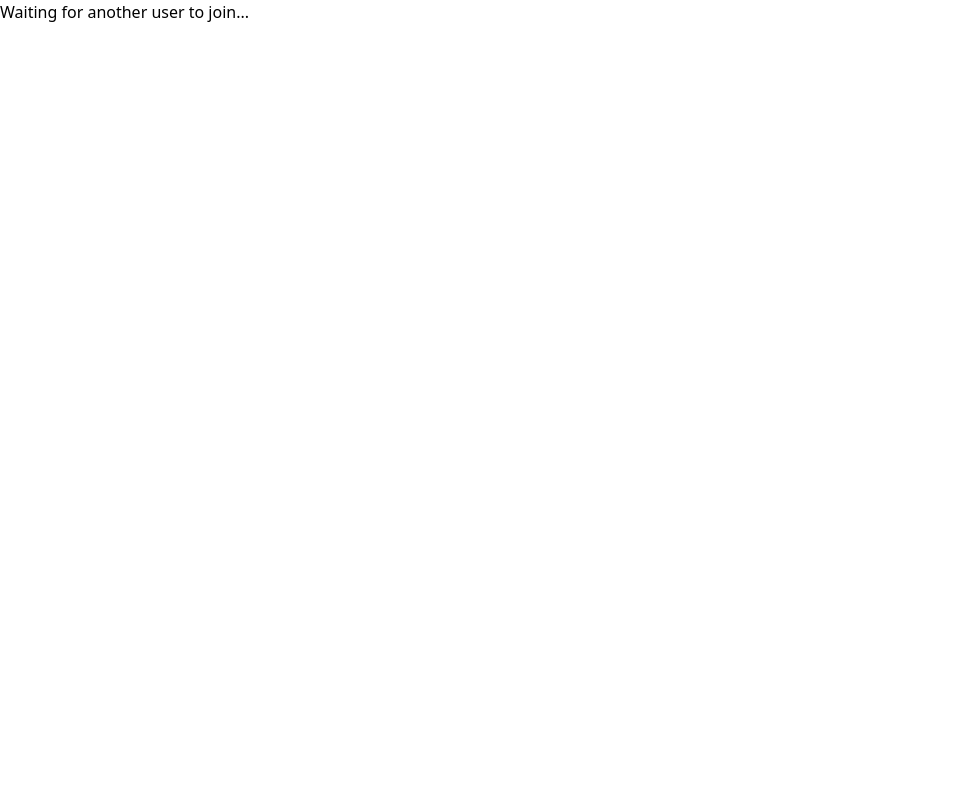
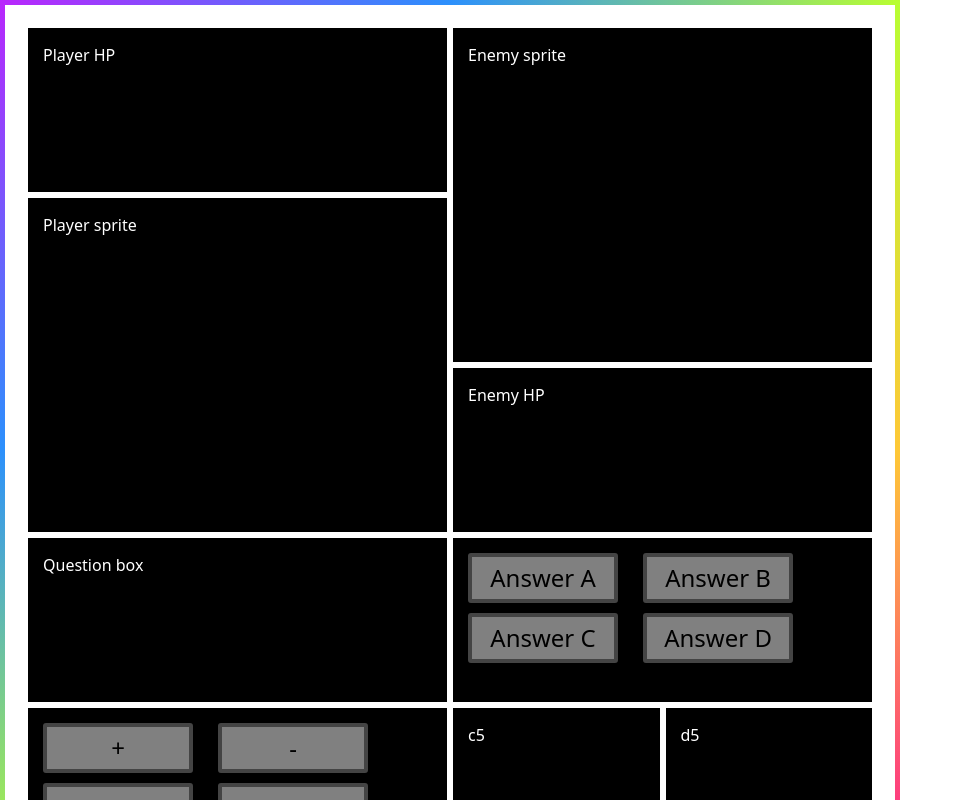
Before and after one commit to LakerHacks25-TCG/tcg, a SvelteKit app in the folder frontend/: page /room in a window 1280 px wide. Shown: the whole page, without its empty margins (0-963 px from the left). Built offline with nearby package versions, Linux system fonts and the light colour scheme; no server answers.

Commit message:
restoring some of the css that got lost last night

```diff
--- a/frontend/src/app.css
+++ b/frontend/src/app.css
@@ -59,7 +59,29 @@
 
 .twoBoxLeft{
     grid-column: 1 / span 2;
+    display: grid;
+    grid-template-columns: 45% 45%;
+    grid-template-rows: 45% 45%;
+
 }
 .twoBoxRight{
     grid-column: 3 / span 2;
+    display: grid;
+    grid-template-columns: 45% 45%;
+    grid-template-rows: 45% 45%;
 }
+.squareBoxLeft{
+    grid-column: 1 / span 2;
+    grid-row: span 2;
+    display: grid;
+    grid-template-columns: 45% 45%;
+    grid-template-rows: 45% 45%;
+
+}
+.squareBoxRight{
+    grid-column: 3 / span 2;
+    grid-row: span 2;
+    display: grid;
+    grid-template-columns: 45% 45%;
+    grid-template-rows: 45% 45%;
+}
--- a/frontend/src/routes/room/+page.svelte
+++ b/frontend/src/routes/room/+page.svelte
@@ -5,87 +5,100 @@
 	import { Client } from '@stomp/stompjs';
 	import { json } from '@sveltejs/kit';
 
-    let roomName = $state(''), username = $state(''), otherUsername = $state('')
+    // let roomName = $state(''), username = $state(''), otherUsername = $state('')
 
-    let started = $state(false)
-    let me = $state({}), you = $state({})
-    let stompClient = $state(null)
-    $effect(async () => {
-        if (!await isLoggedIn()) {
-            goto('/login')
-            return
-        }
-        stompClient = new Client({
-            brokerURL: backendURL + '/ws',
-            onConnect: () => {
-                console.log('connected')
-                stompClient.subscribe('/user/queue/start', msg => {
-                    console.log(msg.body)
-                    const data = JSON.parse(msg.body)
-                    console.log('hi')
-                    me = data.me
-                    me.statuses = []
-                    you = data.you
-                    you.statuses = []
-                    otherUsername = data.yourName
-                    started = true;
-                })
-                stompClient.subscribe('/user/queue/turn-end', msg => {
-                    const data = JSON.parse(msg.body)
-                    me.hp = data.me.hp
-                    me.defense = data.me.defense
-                    me.attack = data.me.attack
-                    me.statuses = data.me.statuses
+    // let started = $state(false)
+    // let me = $state({}), you = $state({})
+    // let stompClient = $state(null)
+    // $effect(async () => {
+    //     if (!await isLoggedIn()) {
+    //         goto('/login')
+    //         return
+    //     }
+    //     stompClient = new Client({
+    //         brokerURL: backendURL + '/ws',
+    //         onConnect: () => {
+    //             console.log('connected')
+    //             stompClient.subscribe('/user/queue/start', msg => {
+    //                 console.log(msg.body)
+    //                 const data = JSON.parse(msg.body)
+    //                 console.log('hi')
+    //                 me = data.me
+    //                 me.statuses = []
+    //                 you = data.you
+    //                 you.statuses = []
+    //                 otherUsername = data.yourName
+    //                 started = true;
+    //             })
+    //             stompClient.subscribe('/user/queue/turn-end', msg => {
+    //                 const data = JSON.parse(msg.body)
+    //                 me.hp = data.me.hp
+    //                 me.defense = data.me.defense
+    //                 me.attack = data.me.attack
+    //                 me.statuses = data.me.statuses
 
-                    you.hp = data.you.hp
-                    you.defense = data.you.defense
-                    you.attack = data.you.attack
-                    you.statuses = data.you.statuses
-                    console.log(me)
-                })
-                post('/rooms/start')
-            },
-            onStompError: frame => {
-                console.error('broker reported error ' + frame.headers['message'])
-                console.error('additional details: ' + frame.body)
-            },
-            webSocketFactory: () => new WebSocket(backendURL + '/ws')
-        })
-        stompClient.activate()
-        try {
-            const data = await getJson('/rooms/current')
-            roomName = data.roomName
-            username = data.username
-        } catch (e) {
-            console.error(e)
-        }
-    })
+    //                 you.hp = data.you.hp
+    //                 you.defense = data.you.defense
+    //                 you.attack = data.you.attack
+    //                 you.statuses = data.you.statuses
+    //                 console.log(me)
+    //             })
+    //             post('/rooms/start')
+    //         },
+    //         onStompError: frame => {
+    //             console.error('broker reported error ' + frame.headers['message'])
+    //             console.error('additional details: ' + frame.body)
+    //         },
+    //         webSocketFactory: () => new WebSocket(backendURL + '/ws')
+    //     })
+    //     stompClient.activate()
+    //     try {
+    //         const data = await getJson('/rooms/current')
+    //         roomName = data.roomName
+    //         username = data.username
+    //     } catch (e) {
+    //         console.error(e)
+    //     }
+    // })
 
-    const doTurn = () => {
-        if (stompClient && stompClient.connected) {
-            console.log("sending turn")
-            stompClient.publish({
-                destination: '/app/turn',
-                body: JSON.stringify({
-                    moveId: 2,
-                    speed: 3,
-                    multiplier: 1
-                })
-            })
-        }
-    }
+    // const doTurn = () => {
+    //     if (stompClient && stompClient.connected) {
+    //         console.log("sending turn")
+    //         stompClient.publish({
+    //             destination: '/app/turn',
+    //             body: JSON.stringify({
+    //                 moveId: 2,
+    //                 speed: 3,
+    //                 multiplier: 1
+    //             })
+    //         })
+    //     }
+    // }
 </script>
 
-{#if !started}
+<!-- {#if !started}
     <p>{roomName}</p>
     <p>Waiting for another user to join...</p>
 
-{:else}
+{:else} -->
 <div class="container">
-        <div class="gamebox" onclick={doTurn}>Game Box</div>
+    <div class="twoBoxLeft">Player HP</div>
+    <div class="squareBoxRight">Enemy sprite</div>
+    <div class="squareBoxLeft">Player sprite</div>
+    <div class="twoBoxRight">Enemy HP</div>
     <div class="twoBoxLeft">Question box</div>
-        <div class="twoBoxRight">Answer Box</div>
-        <div class="twoBoxLeft">Tis is where the operator buttons will go and we can totally cheat by putting these in a table</div>
+    <div class="twoBoxRight">
+        <div><button class="mathbutton" onclick={() => count++}>Answer A</button></div>
+        <div><button class="mathbutton" onclick={() => count--}>Answer B</button></div>
+        <div><button class="mathbutton" onclick={() => count++}>Answer C</button></div>
+        <div><button class="mathbutton" onclick={() => count--}>Answer D</button></div>
+    </div>
+        <div class="twoBoxLeft">
+        <div><button class="mathbutton" onclick={() => count++}>+</button></div>
+        <div><button class="mathbutton" onclick={() => count--}>-</button></div>
+        <div><button class="mathbutton" onclick={() => count++}>&#x2715;</button></div>
+        <div><button class="mathbutton" onclick={() => count--}>&#247;</button></div>
+    </div>
     <div>c5</div>
     <div>d5</div>
 
@@ -113,4 +126,4 @@
  <img alt="LogiBeast Logo" src={logo} /> -->
 <!-- </div> -->
 </div>
-{/if}
+<!-- {/if} -->
```
Lines whose indentation alone changed are shown as unchanged.
